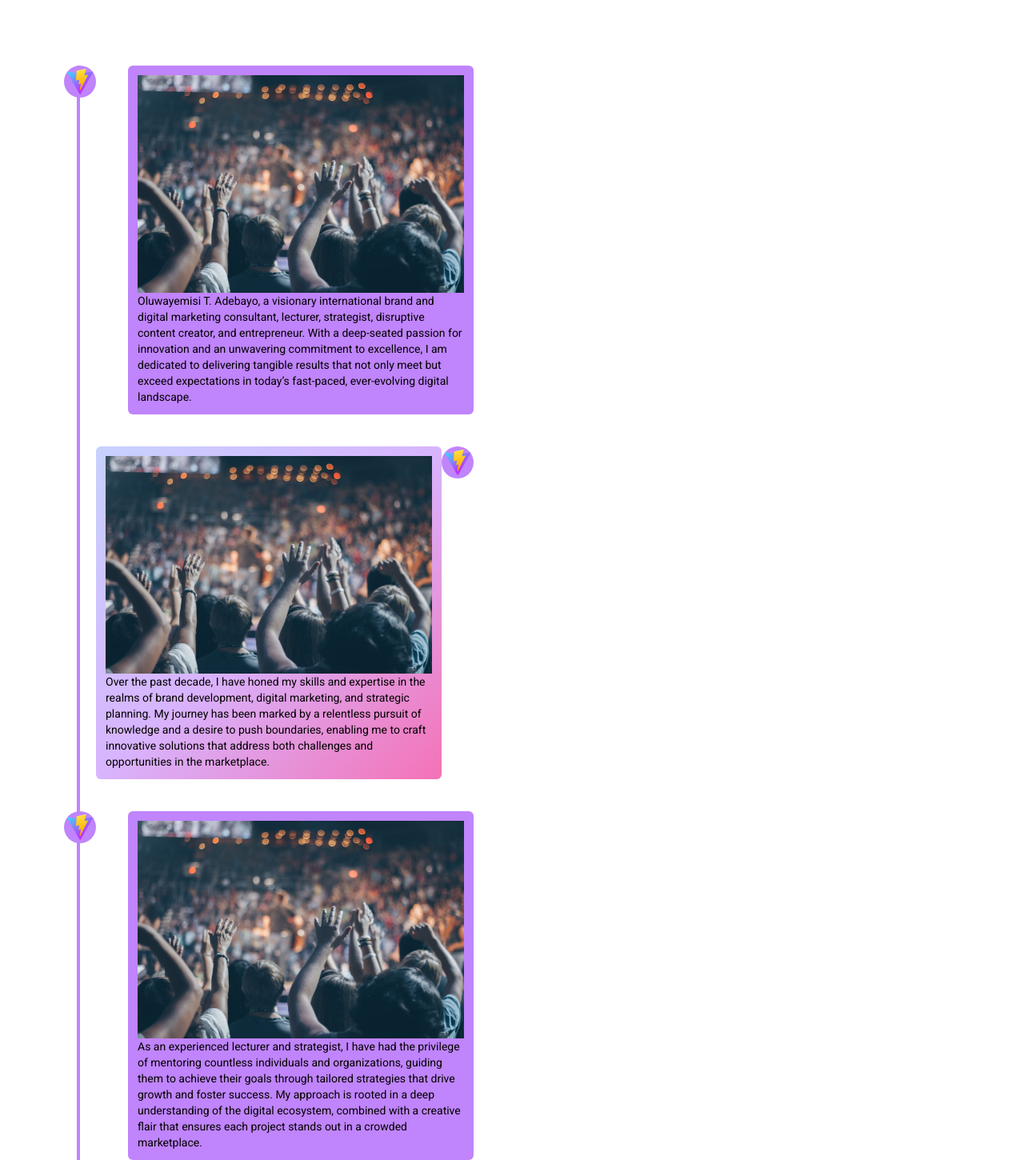
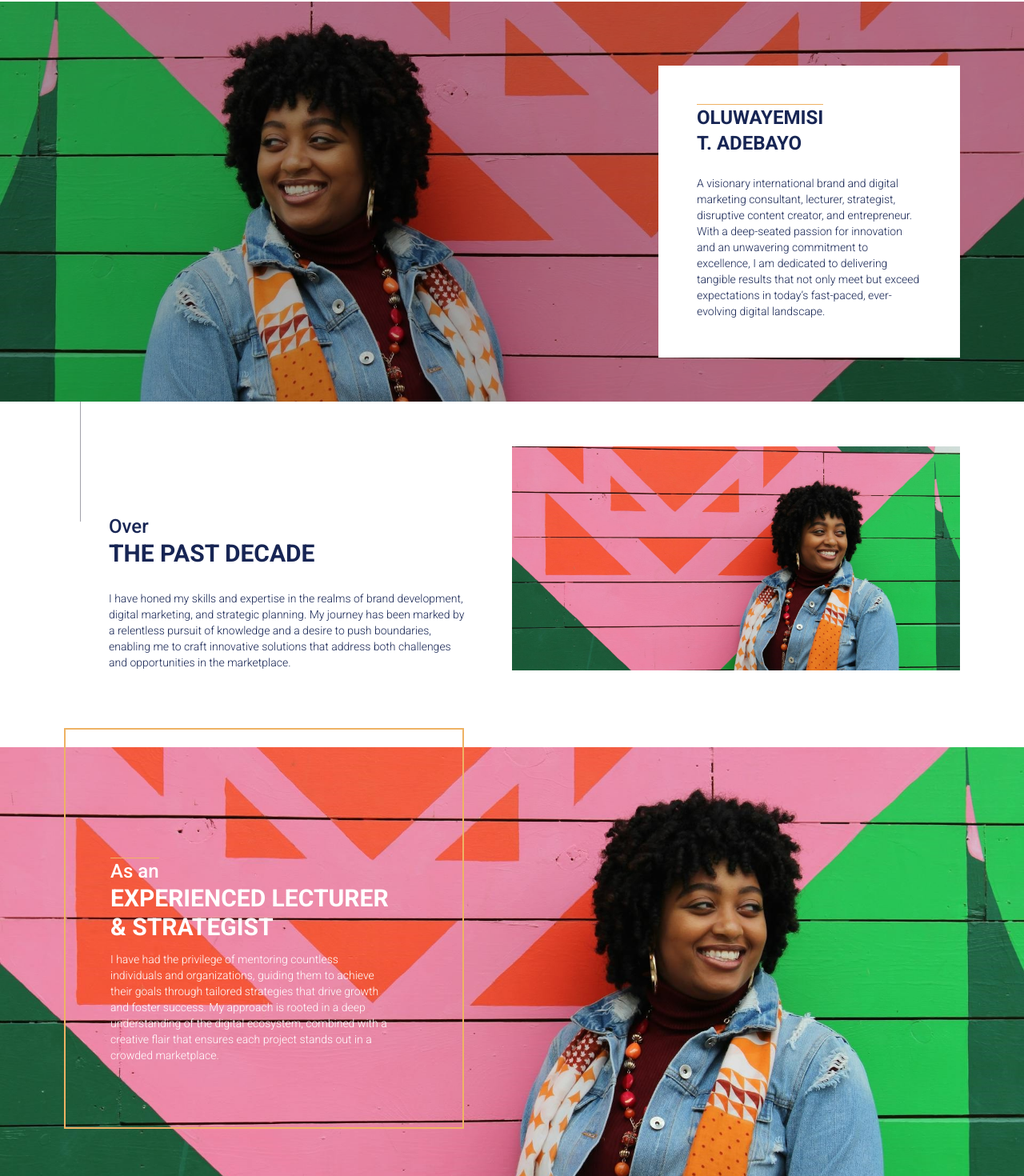
Before and after one commit to 66houdini/yemisi, a React (Vite) app: page / in a window 1280 px wide. Shown: the part 1399-2869 px from the top of the page at 80% size. Built offline with nearby package versions, Linux system fonts and the light colour scheme.

Commit message:
indexpage fix

```diff
--- a/src/pages/IndexPage.tsx
+++ b/src/pages/IndexPage.tsx
@@ -613,9 +613,8 @@ export default function IndexPage() {
     return () => window.removeEventListener("scroll", handleScroll);
   }, []);
 
-  const handleSubmit: React.FormEventHandler  = (event) => (
-    event.preventDefault()
-  )
+  const handleSubmit: React.FormEventHandler = (event) =>
+    event.preventDefault();
 
   return (
     <>
@@ -654,50 +653,156 @@ export default function IndexPage() {
         className="p-20 grid grid-cols-3 gap-10 text-center text-sm"
       >
         <div className=" space-y-5">
-          <img src="/img/man.png" alt="brand-consulting" className="h-20 inline" />
-          <h1 className="text-lg font-semibold text-blue-950">BRAND CONSULTING</h1>
+          <img
+            src="/img/man.png"
+            alt="brand-consulting"
+            className="h-20 inline"
+          />
+          <h1 className="text-lg font-semibold text-blue-950">
+            BRAND CONSULTING
+          </h1>
           <h1 className="text-justify text-zinc-500">
             Helping businesses create and maintain strong, memorable brands that
             resonate with their target audience.
           </h1>
-
         </div>
         <div className="space-y-5">
-          <img src="/img/responsive.png" alt="brand-consulting" className="h-20 inline" />
-          <h1 className="text-lg font-semibold text-blue-950">DIGITAL MARKETING</h1>
+          <img
+            src="/img/responsive.png"
+            alt="brand-consulting"
+            className="h-20 inline"
+          />
+          <h1 className="text-lg font-semibold text-blue-950">
+            DIGITAL MARKETING
+          </h1>
           <h1 className="text-justify text-zinc-500">
             Crafting data-driven digital marketing strategies that increase
             visibility, drive traffic, and convert leads into loyal customers.
           </h1>
-
         </div>
         <div className="space-y-5">
-          <img src="/img/task.png" alt="brand-consulting" className="h-20 inline" />
-          <h1 className="text-lg font-semibold text-blue-950">STRATEGIC PLANNING</h1>
+          <img
+            src="/img/task.png"
+            alt="brand-consulting"
+            className="h-20 inline"
+          />
+          <h1 className="text-lg font-semibold text-blue-950">
+            STRATEGIC PLANNING
+          </h1>
           <h1 className="text-justify text-zinc-500">
             Developing long-term strategies that align with business goals and
             market demands, ensuring sustainable growth.
           </h1>
-
         </div>
         <div className="space-y-5">
-          <img src="/img/creative.png" alt="brand-consulting" className="h-20 inline" />
-          <h1 className="text-lg font-semibold text-blue-950">DISRUPTIVE CONTENT CREATION</h1>
+          <img
+            src="/img/creative.png"
+            alt="brand-consulting"
+            className="h-20 inline"
+          />
+          <h1 className="text-lg font-semibold text-blue-950">
+            DISRUPTIVE CONTENT CREATION
+          </h1>
           <h1 className="text-justify text-zinc-500">
-            Designing and delivering content that not only captures attention but
-          also challenges the status quo, driving engagement and fostering
+            Designing and delivering content that not only captures attention
+            but also challenges the status quo, driving engagement and fostering
             innovation.
           </h1>
-
         </div>
         <div className="space-y-5">
-          <img src="/img/investment.png" alt="brand-consulting" className="h-20 inline" />
-          <h1 className="text-lg font-semibold text-blue-950">ENTREPRENEURSHIP</h1>
+          <img
+            src="/img/investment.png"
+            alt="brand-consulting"
+            className="h-20 inline"
+          />
+          <h1 className="text-lg font-semibold text-blue-950">
+            ENTREPRENEURSHIP
+          </h1>
           <h1 className="text-justify text-zinc-500">
             Launching and managing successful ventures, with a focus on
             sustainability, innovation, and social impact.
           </h1>
+        </div>
+      </div>
+      {/*just added*/}
+      <div className="w-full items-center justify-center h-fit relative ">
+        <div className="relative">
+          <div className="brightness-75">
+            <img
+              src="/img/flipped.jpg"
+              alt="about"
+              className="h-40 md:h-[500px] w-full object-cover "
+            />
+          </div>
+          {/* <h1 className=" text-2xl md:text-5xl absolute text-white bottom-1/2 pl-10 md:pl-20">
+              My Projects
+            </h1> */}
+          <div className=" p-12 space-y-6 bg-white text-blue-950 absolute  w-[377px] top-20 right-20 ">
+            <h1 className="text-2xl font-semibold">
+              <h2 className=" border-t border-t-primary w-fit">OLUWAYEMISI</h2>{" "}
+              T. ADEBAYO
+            </h1>
+            {/* <h2 className="text-sm">Oluwayemisi serves as a catalyst to inspire, educate, and empower the next generation of leaders through dynamic events, workshops, and interactive platforms.</h2> */}
+            <h1 className="text-sm font-light">
+              {" "}
+              A visionary international brand and digital marketing consultant,
+              lecturer, strategist, disruptive content creator, and
+              entrepreneur. With a deep-seated passion for innovation and an
+              unwavering commitment to excellence, I am dedicated to delivering
+              tangible results that not only meet but exceed expectations in
+              today’s fast-paced, ever-evolving digital landscape.
+            </h1>
+          </div>
+        </div>
+      </div>
 
+      <div className="relative">
+        <div className="absolute top-0 left-[100px] h-[150px] w-[1px] bg-zinc-400"></div>
+
+        <div className="pt-14 pb-24 px-20 grid grid-cols-2 text-blue-950">
+          <div id="1" className="pt-14 px-14 space-y-7 content-end">
+            <h1 className="text-3xl font-bold">
+              <h2 className="text-2xl font-medium">Over</h2> THE PAST DECADE
+            </h1>
+            <h1 className="font-light text-sm">
+              I have honed my skills and expertise in the realms of brand
+              development, digital marketing, and strategic planning. My journey
+              has been marked by a relentless pursuit of knowledge and a desire
+              to push boundaries, enabling me to craft innovative solutions that
+              address both challenges and opportunities in the marketplace.
+            </h1>
+          </div>
+          <div id="2">
+            <img
+              src="/img/sideways.jpg"
+              className=" h-[280px] w-full object-cover"
+            />
+          </div>
+        </div>
+      </div>
+
+      <div className="relative text-white">
+        <div>
+          <img
+            src="/img/sideways.jpg"
+            className=" h-[550px] w-full object-cover relative"
+          />
+        </div>
+        <div className=" absolute -top-6 left-20 w-[500px] border-2 border-primary pt-40 px-14 pb-20 space-y-3">
+          <div className="w-[350px] text-3xl font-bold ">
+            <h1 className=" text-2xl font-medium border-t border-primary w-fit">
+              As an
+            </h1>{" "}
+            EXPERIENCED LECTURER & STRATEGIST
+          </div>
+          <h1 className="w-[350px] text-sm font-light">
+            I have had the privilege
+            of mentoring countless individuals and organizations, guiding them
+            to achieve their goals through tailored strategies that drive growth
+            and foster success. My approach is rooted in a deep understanding of
+            the digital ecosystem, combined with a creative flair that ensures
+            each project stands out in a crowded marketplace.
+          </h1>
         </div>
       </div>
 
--- a/src/pages/Projects.tsx
+++ b/src/pages/Projects.tsx
@@ -164,7 +164,7 @@ export default function Projects() {
               and confidence needed to navigate challenges and create lasting
               impact in their communities and beyond.
             </h1>
-            <Link to="/contact" className="flex font-semibold">
+            <Link to="/contact" className="flex font-semibold w-fit">
               <svg
                 xmlns="http://www.w3.org/2000/svg"
                 fill="none"
```
Also changed, not shown: public/img/flipped.jpg (added). Lines whose indentation alone changed are shown as unchanged.
